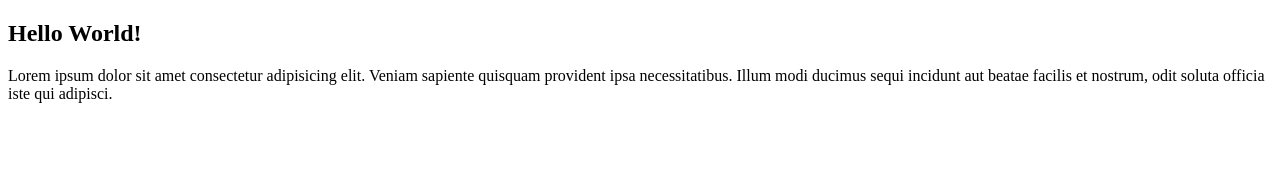
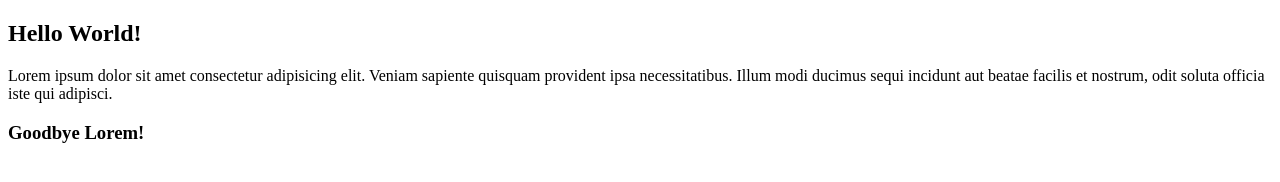
Before and after one commit to innotechBymoen/GitCheck, a plain HTML site: page index.html in a window 1280 px wide. Drawn offline with Linux system fonts and the light colour scheme.

Commit message:
Added a nice goodbye.

```diff
--- a/index.html
+++ b/index.html
@@ -8,5 +8,6 @@
 <body>
     <h2>Hello World!</h2>
     <p>Lorem ipsum dolor sit amet consectetur adipisicing elit. Veniam sapiente quisquam provident ipsa necessitatibus. Illum modi ducimus sequi incidunt aut beatae facilis et nostrum, odit soluta officia iste qui adipisci.</p>
+    <h3>Goodbye Lorem!</h3>
 </body>
 </html>
```
